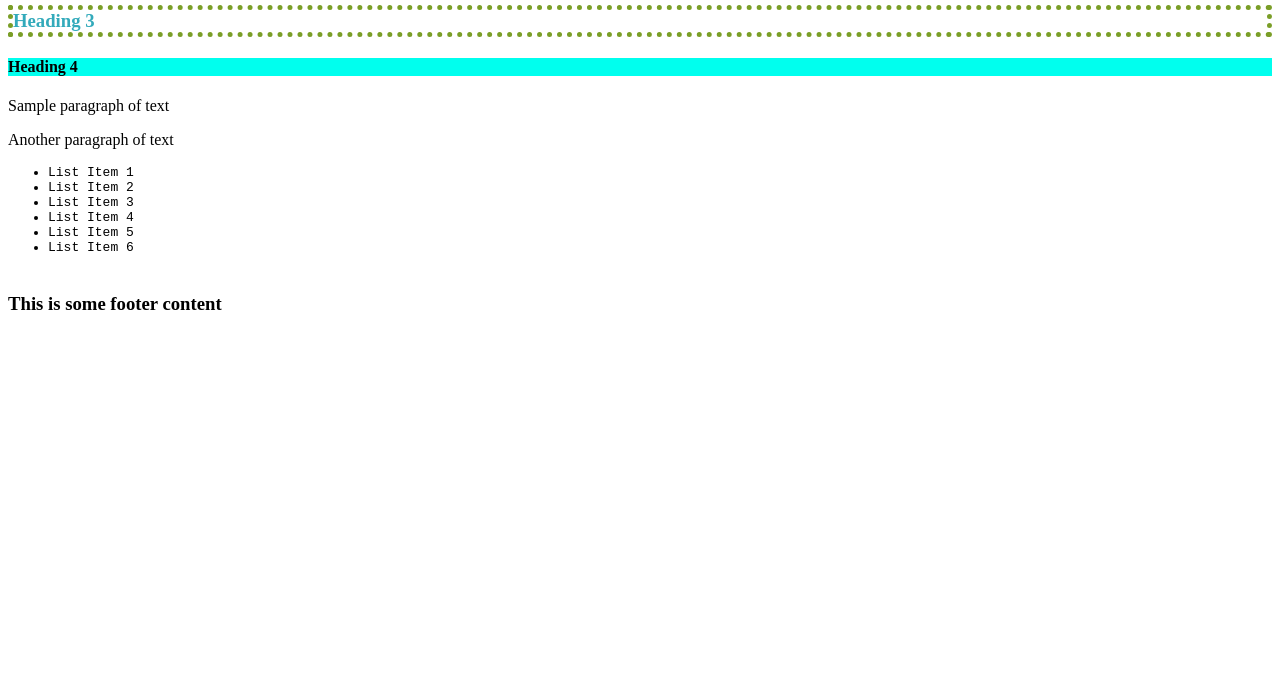
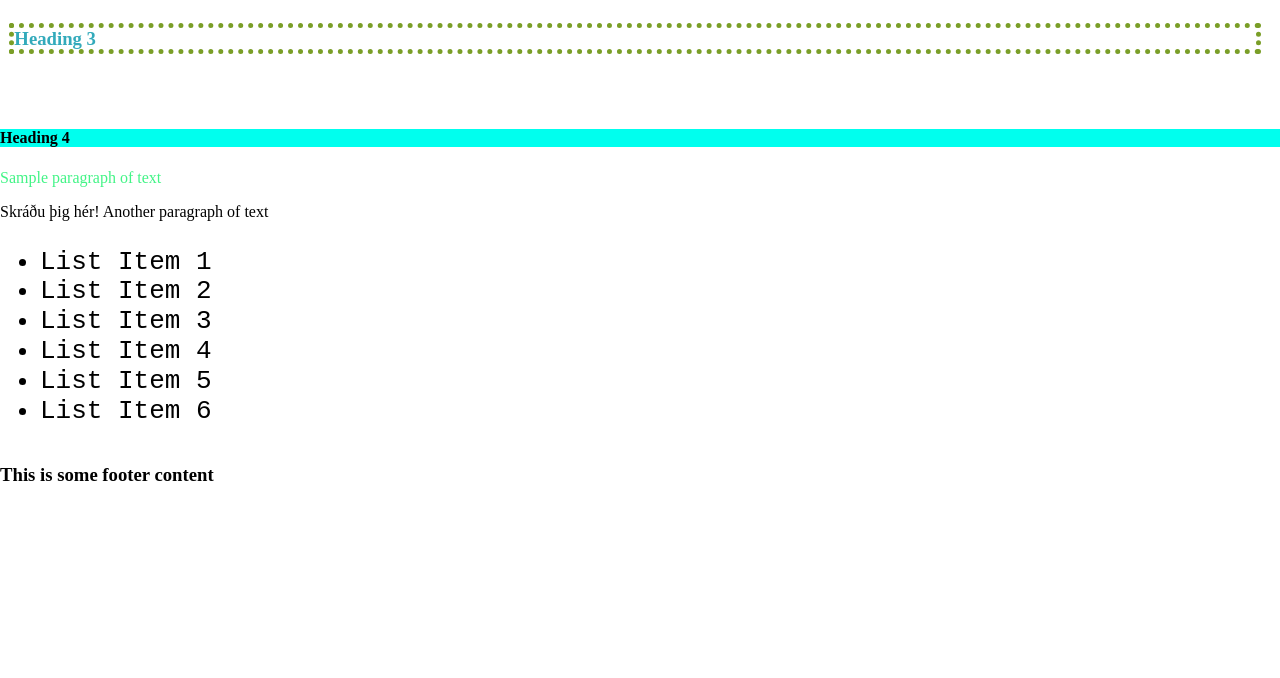
Before and after one commit to PeturSteinn/Verkefni_5, a plain HTML site: page Exercises-sass/loka-aefing/SASS_SampleDoc.html in a window 1280 px wide. Shown: the part 122-800 px from the top of the page. Drawn offline with nearby package versions, Linux system fonts and the light colour scheme; files that its build step writes are made by us from their sources.

Commit message:
4. Stylesheet done

```diff
--- a/Exercises-sass/loka-aefing/SASS_SampleDoc.html
+++ b/Exercises-sass/loka-aefing/SASS_SampleDoc.html
@@ -2,7 +2,7 @@
 <html lang="en">
     <head>
         <title>SASS Sample Document</title>
-        <link rel="stylesheet" href="mixin_styles.css" type="text/css">
+        <link rel="stylesheet" href="master.css" type="text/css">
     </head>
 
     <body>
--- a/Exercises-sass/loka-aefing/normalize.scss
+++ b/Exercises-sass/loka-aefing/normalize.scss
@@ -2,7 +2,7 @@
 
 /* Document
    ========================================================================== */
-
+@import "mixin_styles.scss", "var_styles.scss";
 /**
  * 1. Correct the line height in all browsers.
  * 2. Prevent adjustments of font size after orientation changes in
```
Also changed, not shown: Exercises-sass/loka-aefing/master.css (added).
